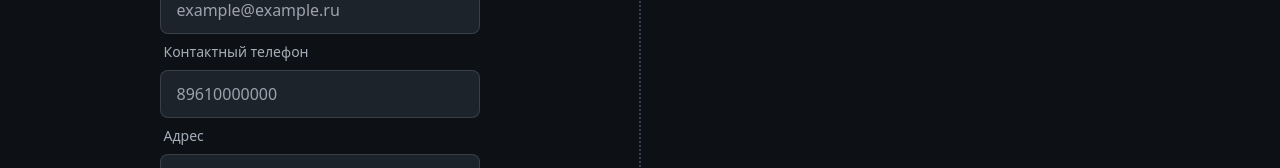
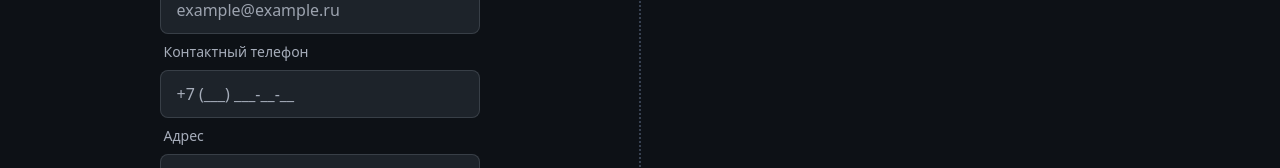
Before and after one commit to Sarylov/custom, a React (Vite) app: page / in a window 1280 px wide. Shown: the part 318-486 px from the top of the page. Built offline with nearby package versions, Linux system fonts and the light colour scheme.

Commit message:
change inputs

```diff
--- a/src/components/contact-form.jsx
+++ b/src/components/contact-form.jsx
@@ -1,6 +1,8 @@
 import { useContext, useState } from 'react';
 import { getScreenshot, getTxtFile } from '../helpers/files';
 import { BallConstructorContext } from '../contexts/ball-constructor-context';
+import { PhoneInput } from './phone-input';
+import { MailInput } from './mail-input';
 
 export const ContactForm = () => {
   const { sendFiles, fetchPay } = useContext(BallConstructorContext);
@@ -8,12 +10,14 @@ export const ContactForm = () => {
 
   const [FIO, setFIO] = useState('');
   const [email, setEmail] = useState('');
+  const [isFilledEmail, setIsFilledEmail] = useState(false);
   const [phone, setPhone] = useState('');
+  const [isFilledPhone, setIsFilledPhone] = useState(false);
   const [address, setAddress] = useState('');
   const [error, setError] = useState('');
 
   async function submit() {
-    const isAllFilled = FIO && email && phone && address;
+    const isAllFilled = FIO && isFilledEmail && isFilledPhone && address;
     if (isAllFilled) {
       setError('');
       setIsLoadingRequest(true);
@@ -61,26 +65,25 @@ export const ContactForm = () => {
           placeholder="Иванов Иван Иванович"
           className="input input-bordered w-full max-w-xs"
         />
+
         <label className="label">
           <span className="label-text">Контактная почта</span>
         </label>
-        <input
-          type="email"
-          value={email}
-          onChange={(e) => setEmail(e.target.value)}
-          placeholder="example@example.ru"
-          className="input input-bordered w-full max-w-xs"
+        <MailInput
+          mail={email}
+          setMail={setEmail}
+          setIsFilled={setIsFilledEmail}
         />
+
         <label className="label">
           <span className="label-text">Контактный телефон</span>
         </label>
-        <input
-          type="number"
-          value={phone}
-          onChange={(e) => setPhone(e.target.value)}
-          placeholder="89610000000"
-          className="input input-bordered w-full max-w-xs no-arrows"
+        <PhoneInput
+          phone={phone}
+          setPhone={setPhone}
+          setIsFilled={setIsFilledPhone}
         />
+
         <label className="label">
           <span className="label-text">Адрес</span>
         </label>
@@ -91,6 +94,7 @@ export const ContactForm = () => {
           placeholder="г. Москва ул. Пушкина дом 42"
           className="input input-bordered w-full max-w-xs no-arrows"
         />
+
         <span className="divider"></span>
         {error && <p className="text-error text-center mb-2 -mt-4">{error}</p>}
 
```
